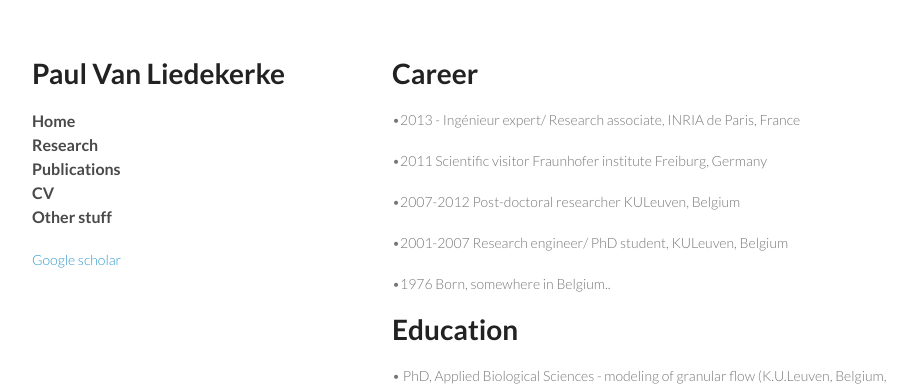
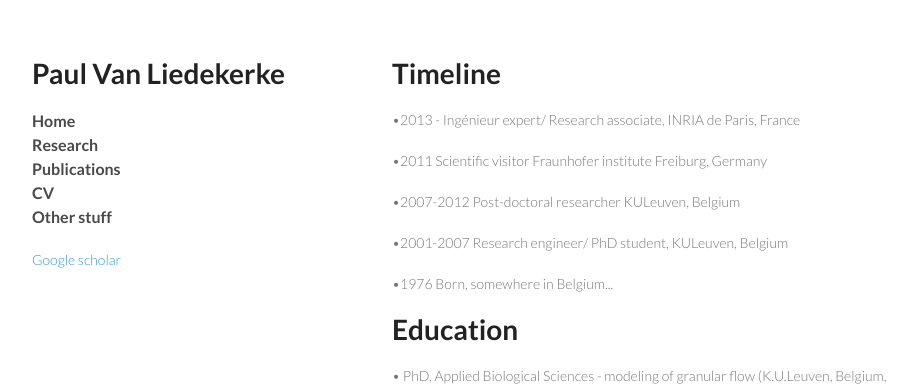
Before and after one commit to paulvanliedekerke/wittgenstein, a Jekyll site: the page cv.html, which Jekyll copies as it is, in a window 1280 px wide. Shown: the top 386 px of the page, without its empty margins (178-1099 px from the left). Built offline with Jekyll 4.4.1, drawn with Linux system fonts in a browser that asks for light colours; Markdown is read by kramdown in place of the engine named in the settings.

Commit message:
Update cv.html

```diff
--- a/cv.html
+++ b/cv.html
@@ -34,13 +34,13 @@
 
 
 
-<h1>Career</h1>
+<h1>Timeline</h1>
 
 <p>•2013  - Ingénieur expert/ Research associate, INRIA de Paris, France</p>
 <p>•2011 Scientific visitor Fraunhofer institute Freiburg, Germany </p>
 <p>•2007-2012 Post-doctoral researcher KULeuven, Belgium </p>
 <p>•2001-2007 Research engineer/ PhD student,  KULeuven, Belgium </p>
-<p>•1976 Born, somewhere in Belgium.. </p>
+<p>•1976 Born, somewhere in Belgium... </p>
 
 
 <h1>Education</h1>
```
